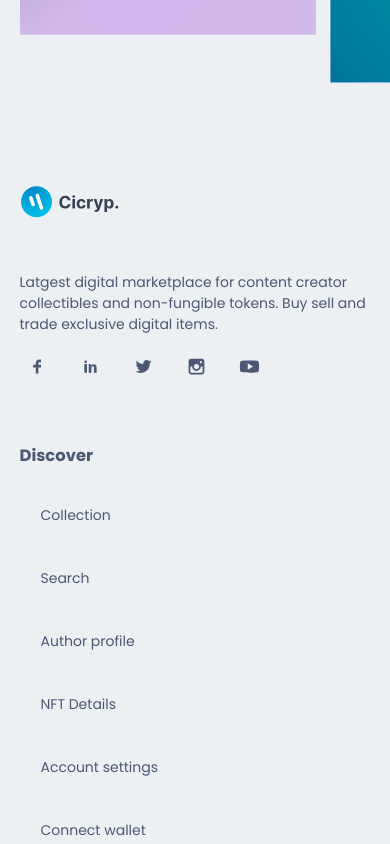
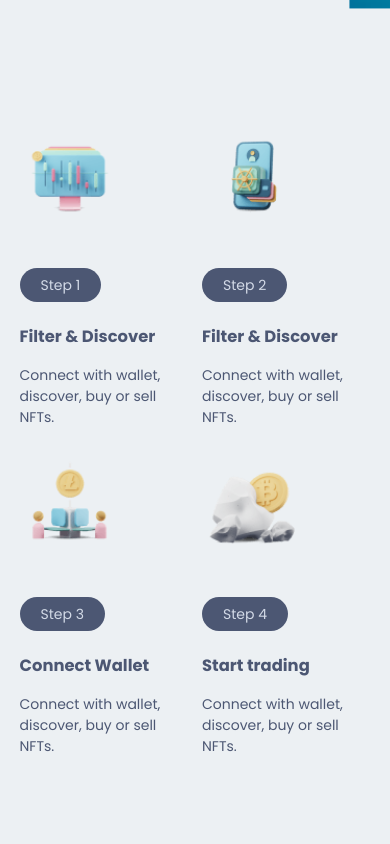
Before and after one commit to MarePet/nft-marketplace-template, a Next.js app: page / in a window 390 px wide. Shown: the part 1000-1844 px from the top of the page. Built offline with nearby package versions, Linux system fonts and the light colour scheme.

Commit message:
Dodata komponenta Service i css za Service

```diff
--- a/components/Hero/Hero.module.css
+++ b/components/Hero/Hero.module.css
@@ -22,21 +22,20 @@
 
 
 
-@media screen and (max-width:35em) {
+@media only screen and (max-width : 35em) {
     .Hero{
-        width: 90%;
+        width: 80%;
     }
     .Hero_Box_Left{
-        padding-right: 2rem;
+        padding-right: 1rem;
     }
     .Hero_Box_Left h1{
-        font-size: 3rem;
+        font-size: 2rem;
         line-height: 1;
     }
-
 }
 
-@media screen and (max-width:55em) {
+@media only screen and (max-width : 55em) {
     .Hero_Box{
         grid-template-columns: 1fr;
         gap: 4rem;
--- a/components/NavBar/NavBar.jsx
+++ b/components/NavBar/NavBar.jsx
@@ -122,7 +122,7 @@
 
           {/*CREATE BUTTON SECTION */}
           <div className={Style.NavBar_Container_Right_Button}>
-            <Button btnName="Create" handleClick={()=>{}}/>
+            <Button btnName="Create" handleClick={() => { }} />
           </div>
 
           {/*CREATE USER PROFILE*/}
@@ -138,17 +138,19 @@
             <CgMenuRight className={Style.MenuIcon} onClick={() => openSidebar()} />
           </div>
 
+          {/*SIDEBAR COMPONENT - Only for mobile device*/}
+          {
+            openSideMenu && (
+              <div className={Style.Sidebar}>
+                <Sidebar setOpenSideMenu={setOpenSideMenu} />
+              </div>
+            )
+          }
+
         </div>
       </div>
 
-      {/*SIDEBAR COMPONENT - Only for mobile device*/}
-      {
-        openSideMenu && (
-          <div className={Style.Sidebar}>
-            <Sidebar setOpenSideMenu={setOpenSideMenu} />
-          </div>
-        )
-      }
+
     </div>
   );
 };
--- /dev/null
+++ b/components/Service/Service.jsx
@@ -0,0 +1,49 @@
+import React from 'react'
+import Image from 'next/image';
+
+//INTERNAL IMPORT
+import Style from './Service.module.css';
+import images from '../../img';
+
+const Service = () => {
+  return (
+    <div className={Style.Service}>
+        <div className={Style.Service_Box}>
+            <div className={Style.Service_Box_Item}>
+                <Image src={images.service1} alt ="Filter & Discover " width={100} height={100}/>
+                <p className={Style.Service_Box_Item_Step}>
+                    <span>Step 1</span>
+                </p>
+                <h3>Filter & Discover</h3>
+                <p>Connect with wallet, discover, buy or sell NFTs. </p>
+            </div>
+            <div className={Style.Service_Box_Item}>
+                <Image src={images.service2} alt ="Filter & Discover " width={100} height={100}/>
+                <p className={Style.Service_Box_Item_Step}>
+                    <span>Step 2</span>
+                </p>
+                <h3>Filter & Discover</h3>
+                <p>Connect with wallet, discover, buy or sell NFTs. </p>
+            </div>
+            <div className={Style.Service_Box_Item}>
+                <Image src={images.service3} alt ="Connect wallet" width={100} height={100}/>
+                <p className={Style.Service_Box_Item_Step}>
+                    <span>Step 3</span>
+                </p>
+                <h3>Connect Wallet</h3>
+                <p>Connect with wallet, discover, buy or sell NFTs. </p>
+            </div>
+            <div className={Style.Service_Box_Item}>
+                <Image src={images.service4} alt ="Filter & Discover " width={100} height={100}/>
+                <p className={Style.Service_Box_Item_Step}>
+                    <span>Step 4</span>
+                </p>
+                <h3>Start trading</h3>
+                <p>Connect with wallet, discover, buy or sell NFTs. </p>
+            </div>
+        </div>
+    </div>
+  )
+}
+
+export default Service
--- /dev/null
+++ b/components/Service/Service.module.css
@@ -0,0 +1,41 @@
+.Service{
+    width: 80%;
+    margin: 3rem auto;
+    margin-block: 8rem;
+}
+
+.Service_Box{
+    grid-template-columns: repeat(4,1fr);
+    display: grid;
+    gap: 3rem;
+    align-items: center;
+}
+
+.Service_Box_Item_Step{
+    margin-top: 3rem;
+    margin-bottom: 2rem;
+}
+
+.Service_Box_Item_Step span{
+    padding: .5rem 1.5rem;
+    border-radius: 5rem;
+    background-color: var(--icons-color);
+    color: var(--shadow-dark-color);
+}
+
+@media only screen and (max-width : 35em) {
+    .Service{
+        width: 80%;
+    }
+
+}
+@media only screen and (max-width : 50em) {
+    .Service{
+        width: 90%;
+    }
+    .Service_Box{
+        grid-template-columns: repeat(2,1fr);
+        display: grid;
+        gap: 1rem;
+    }
+}
--- a/components/component.js
+++ b/components/component.js
@@ -2,5 +2,6 @@
 import Footer from "./Footer/Footer";
 import NavBar from "./NavBar/NavBar";
 import Hero from "./Hero/Hero";
+import Service from "./Service/Service";
 
-export {Button,Footer,NavBar, Hero}
+export {Button,Footer,NavBar, Hero, Service}
--- a/pages/index.js
+++ b/pages/index.js
@@ -2,13 +2,14 @@
 
 //INTERNAL IMPORT
 import Style from '../styles/index.module.css';
-import { Hero } from '@/components/component';
+import { Hero , Service} from '@/components/component';
 
 
 const Home = () => {
   return (
     <div className={Style.HomePage}>
       <Hero/>
+      <Service/>
     </div>
   )
 }
```
